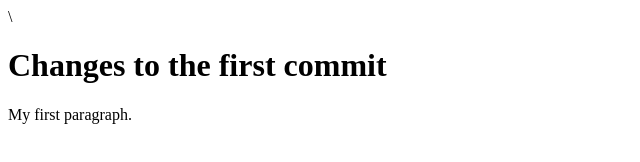
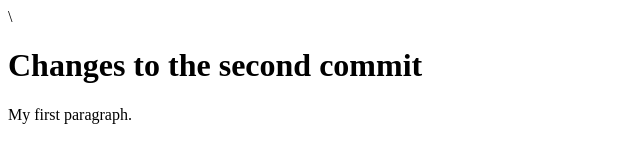
Before and after one commit to Brunexz/Gitbase-Tut, a plain HTML site: page index.html in a window 1280 px wide. Shown: the whole page, without its empty margins (0-640 px from the left). Drawn offline with Linux system fonts and the light colour scheme.

Commit message:
second changes

```diff
--- a/index.html
+++ b/index.html
@@ -7,6 +7,6 @@
     <title>My First Web Page</title>
 </head>
 <body>
-    <h1>Changes to the first commit</h1>
+    <h1>Changes to the second commit</h1>
     <p>My first paragraph.</p>
 </html>
```
